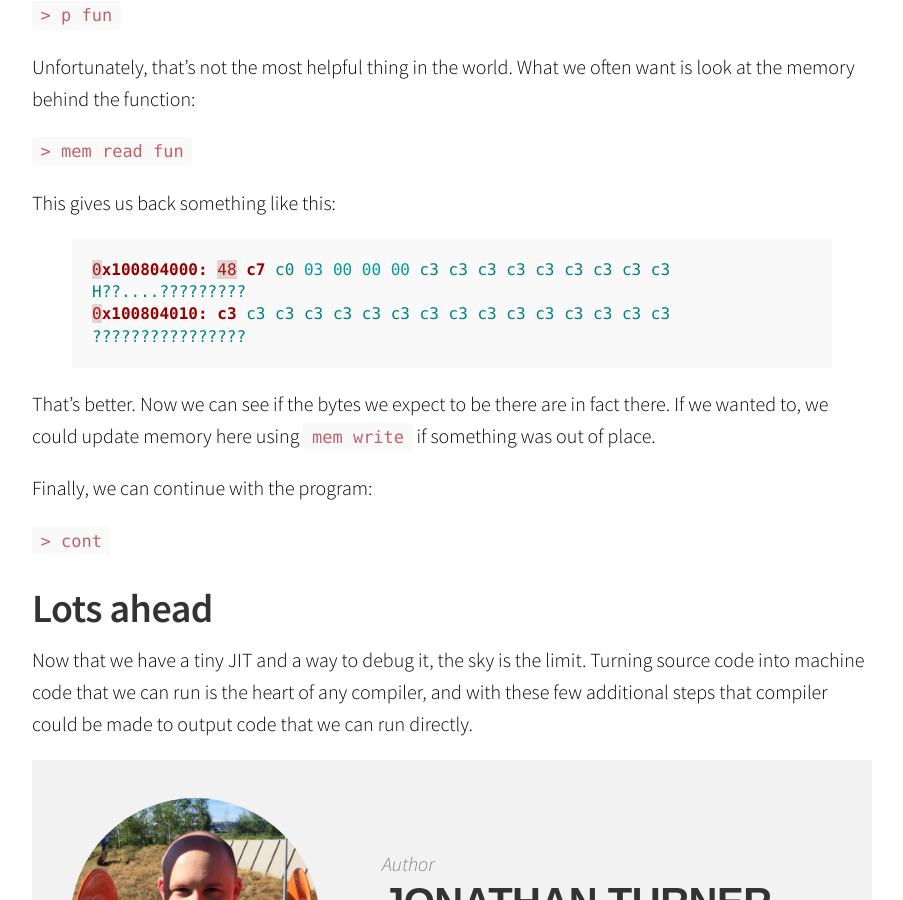
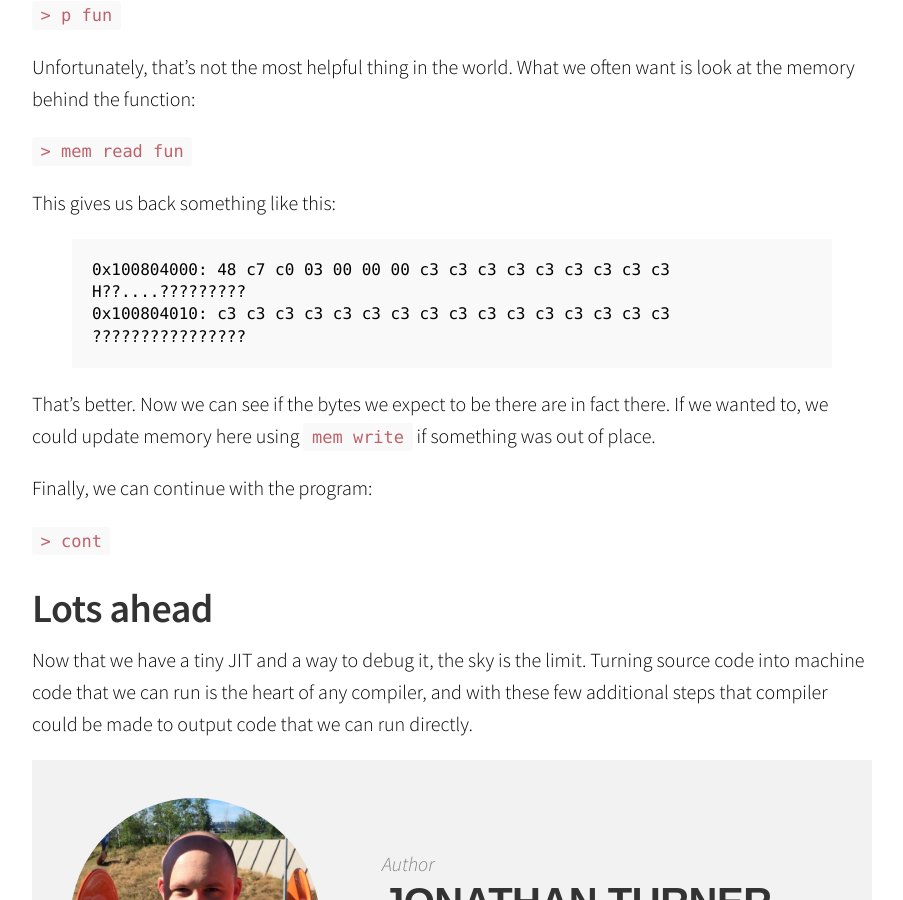
Before and after one commit to sophiajt/jntrnr.github.io, a Jekyll site: the page built from _posts/2015-12-01-building-a-jit-in-rust.md, in a window 1280 px wide and 900 px high, scrolled down 6315 px. Shown: the whole window, without its empty margins (188-1091 px from the left). Built offline with Jekyll 4.4.1, drawn with Linux system fonts in a browser that asks for light colours; Markdown is read by kramdown in place of the engine named in the settings.

Commit message:
Update 2015-12-01-building-a-jit-in-rust.md

```diff
--- a/_posts/2015-12-01-building-a-jit-in-rust.md
+++ b/_posts/2015-12-01-building-a-jit-in-rust.md
@@ -222,7 +222,7 @@ Unfortunately, that's not the most helpful thing in the world.  What we often wa
 
 This gives us back something like this:
 
-{% highlight nasm %}
+{% highlight c-objdump %}
 0x100804000: 48 c7 c0 03 00 00 00 c3 c3 c3 c3 c3 c3 c3 c3 c3  H??....?????????
 0x100804010: c3 c3 c3 c3 c3 c3 c3 c3 c3 c3 c3 c3 c3 c3 c3 c3  ????????????????
 {% endhighlight %}
```
